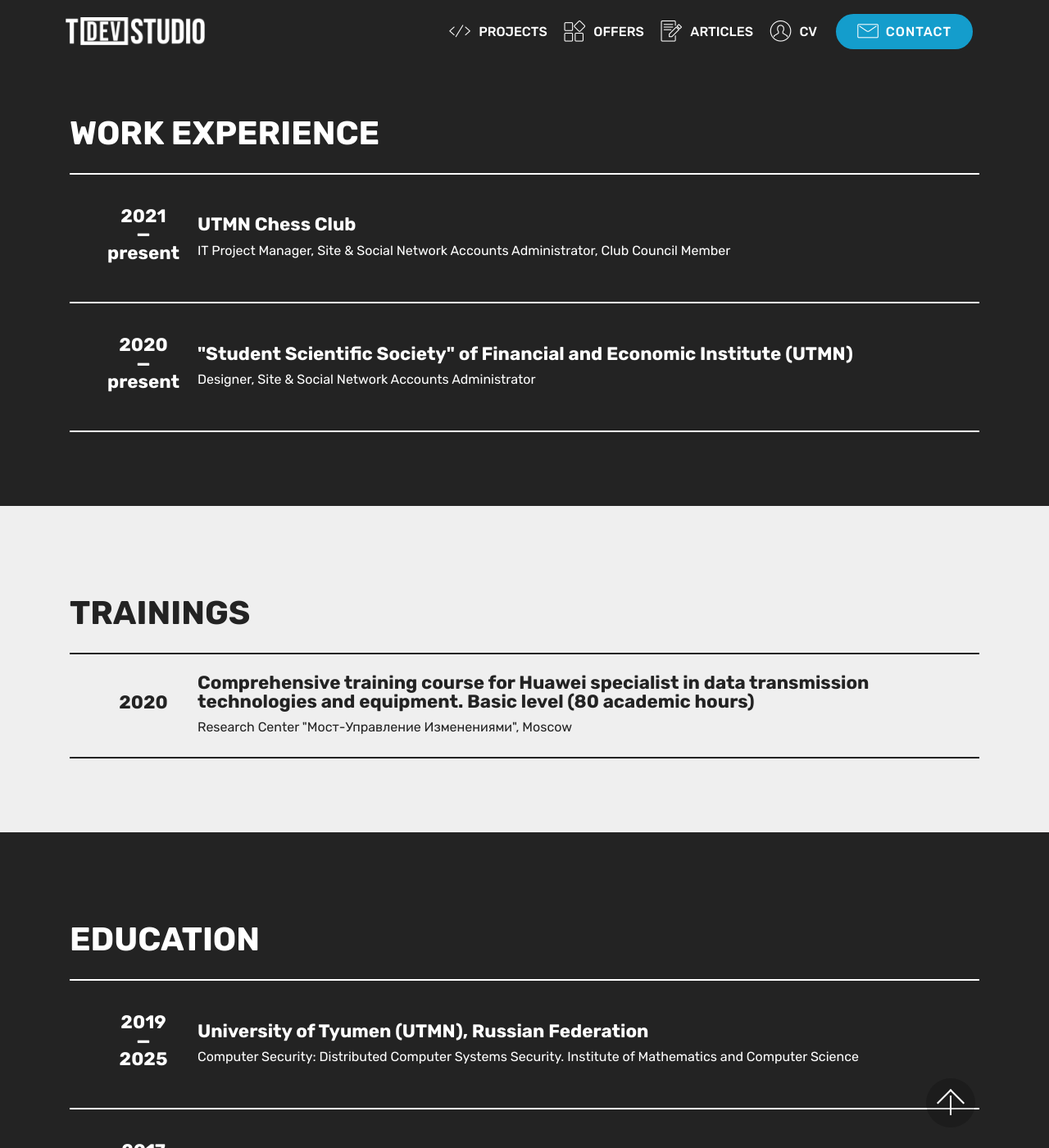
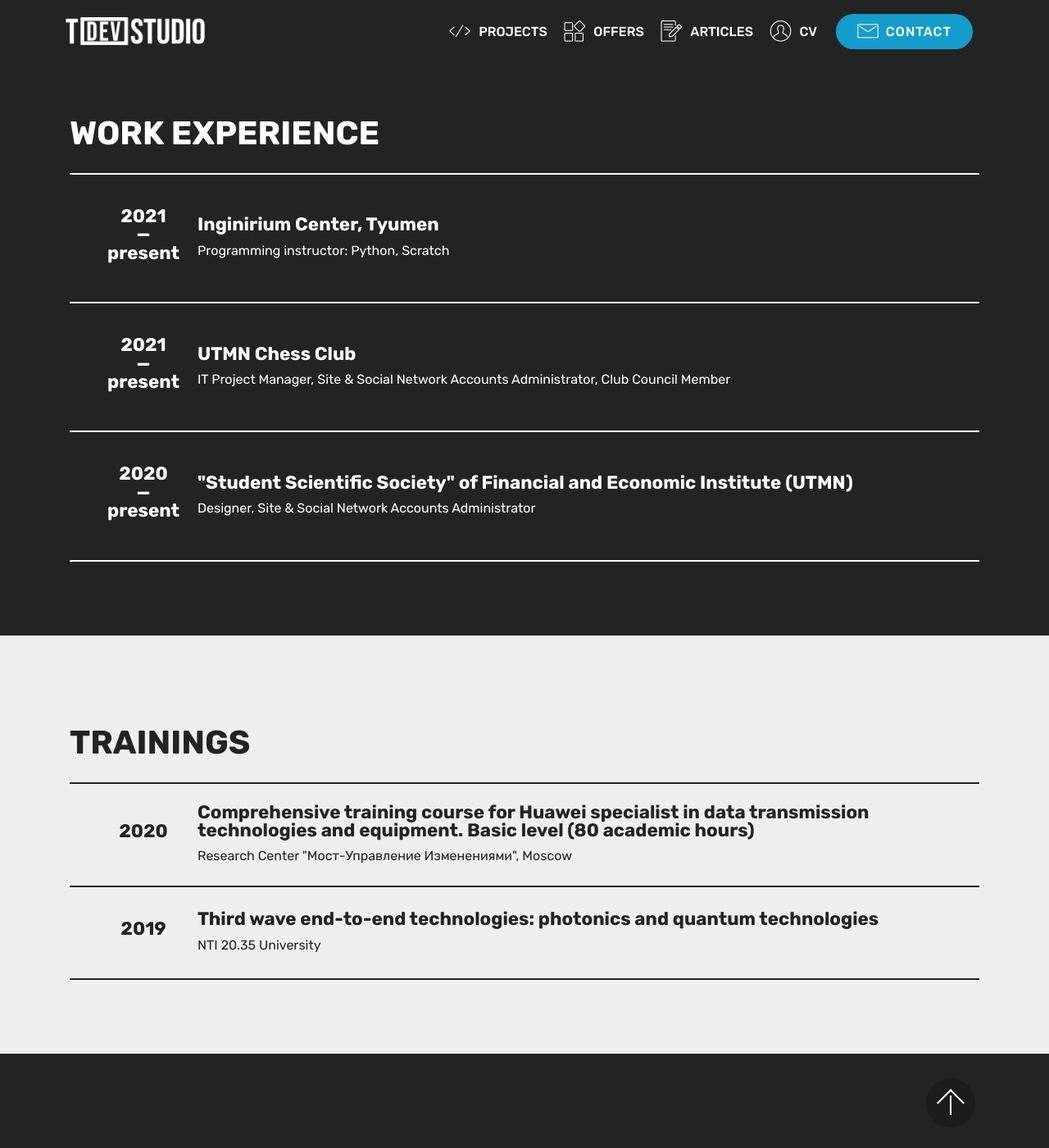
Before and after one commit to t-dev-studio/t-dev-studio.github.io, a Jekyll site: the page built from pages/cv.html, in a window 1280 px wide and 1400 px high, scrolled down 1434 px. Shown: the whole window at 82% size. Built offline with Jekyll 4.4.1, drawn with Linux system fonts in a browser that asks for light colours; some web fonts are replaced.

Commit message:
Update cv.html

```diff
--- a/pages/cv.html
+++ b/pages/cv.html
@@ -79,6 +79,17 @@
 								<h3 class="count py-3 mbr-fonts-style display-5"><strong>2021</strong><br><strong>—</strong><br><strong>present</strong></h3>
 							</div>
 							<div class="card-text">
+								<h4 class="mbr-content-title mbr-bold mbr-fonts-style display-5">Inginirium Center, Tyumen</h4>
+								<p class="mbr-content-text mbr-fonts-style display-7">Programming instructor: Python, Scratch</p>
+							</div>
+						</div>
+					</div>
+					<div class="card px-3 align-left col-12">
+						<div class="panel-item p-4 d-flex align-items-center">
+							<div class="card-img pr-3 d-flex align-items-center align-left">
+								<h3 class="count py-3 mbr-fonts-style display-5"><strong>2021</strong><br><strong>—</strong><br><strong>present</strong></h3>
+							</div>
+							<div class="card-text">
 								<h4 class="mbr-content-title mbr-bold mbr-fonts-style display-5">UTMN Chess Club</h4>
 								<p class="mbr-content-text mbr-fonts-style display-7">IT Project Manager, Site &amp; Social Network Accounts Administrator, Club Council Member</p>
 							</div>
@@ -116,6 +127,17 @@
 							<div class="card-text">
 								<h4 class="mbr-content-title mbr-bold mbr-fonts-style display-5">Comprehensive training course for Huawei specialist in data transmission technologies and equipment. Basic level (80 academic hours)</h4>
 								<p class="mbr-content-text mbr-fonts-style display-7">Research Center "Мост-Управление Изменениями", Moscow</p>
+							</div>
+						</div>
+					</div>
+					<div class="card px-3 align-left col-12">
+						<div class="panel-item p-4 d-flex align-items-center">
+							<div class="card-img pr-3 d-flex align-items-center align-left">
+								<h3 class="count py-3 mbr-fonts-style display-5"><strong>2019</strong></h3>
+							</div>
+							<div class="card-text">
+								<h4 class="mbr-content-title mbr-bold mbr-fonts-style display-5">Third wave end-to-end technologies: photonics and quantum technologies</h4>
+								<p class="mbr-content-text mbr-fonts-style display-7">NTI 20.35 University</p>
 							</div>
 						</div>
 					</div>
```
